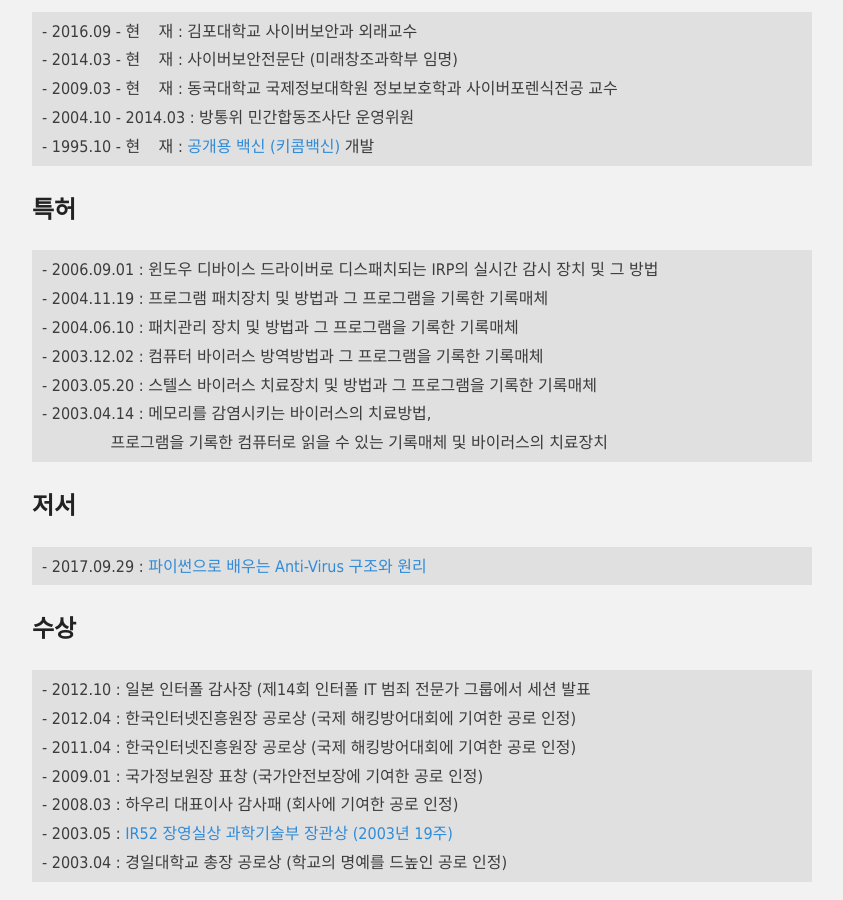
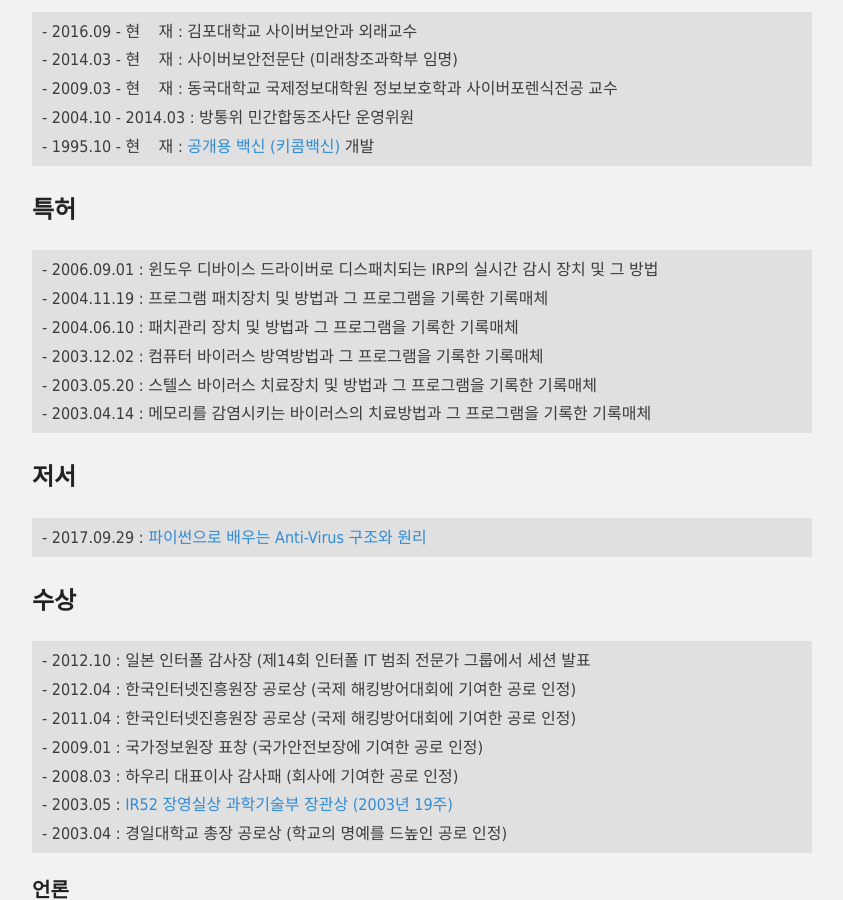
Before and after one commit to hanul93/hanul93.github.com, a Jekyll site: the page built from about.md, in a window 1280 px wide and 900 px high, scrolled down 949 px. Shown: the whole window, without its empty margins (218-1061 px from the left). Built offline with Jekyll 4.4.1, drawn with Linux system fonts in a browser that asks for light colours; nearby versions of some CDN libraries.

Commit message:
특허명 수정

```diff
--- a/about.md
+++ b/about.md
@@ -43,8 +43,7 @@
 - 2004.06.10 : 패치관리 장치 및 방법과 그 프로그램을 기록한 기록매체
 - 2003.12.02 : 컴퓨터 바이러스 방역방법과 그 프로그램을 기록한 기록매체
 - 2003.05.20 : 스텔스 바이러스 치료장치 및 방법과 그 프로그램을 기록한 기록매체
-- 2003.04.14 : 메모리를 감염시키는 바이러스의 치료방법,
-               프로그램을 기록한 컴퓨터로 읽을 수 있는 기록매체 및 바이러스의 치료장치
+- 2003.04.14 : 메모리를 감염시키는 바이러스의 치료방법과 그 프로그램을 기록한 기록매체
 </code></pre>
 </div>
 
```
